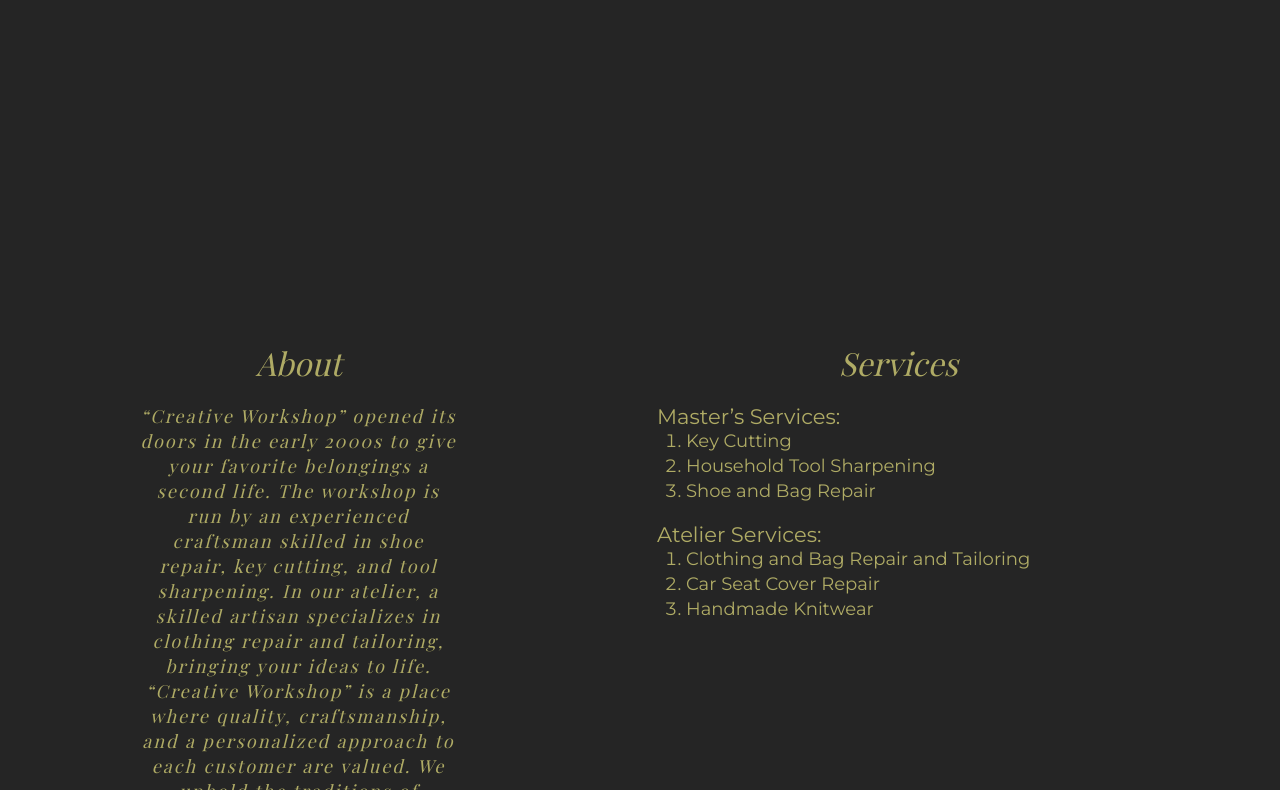
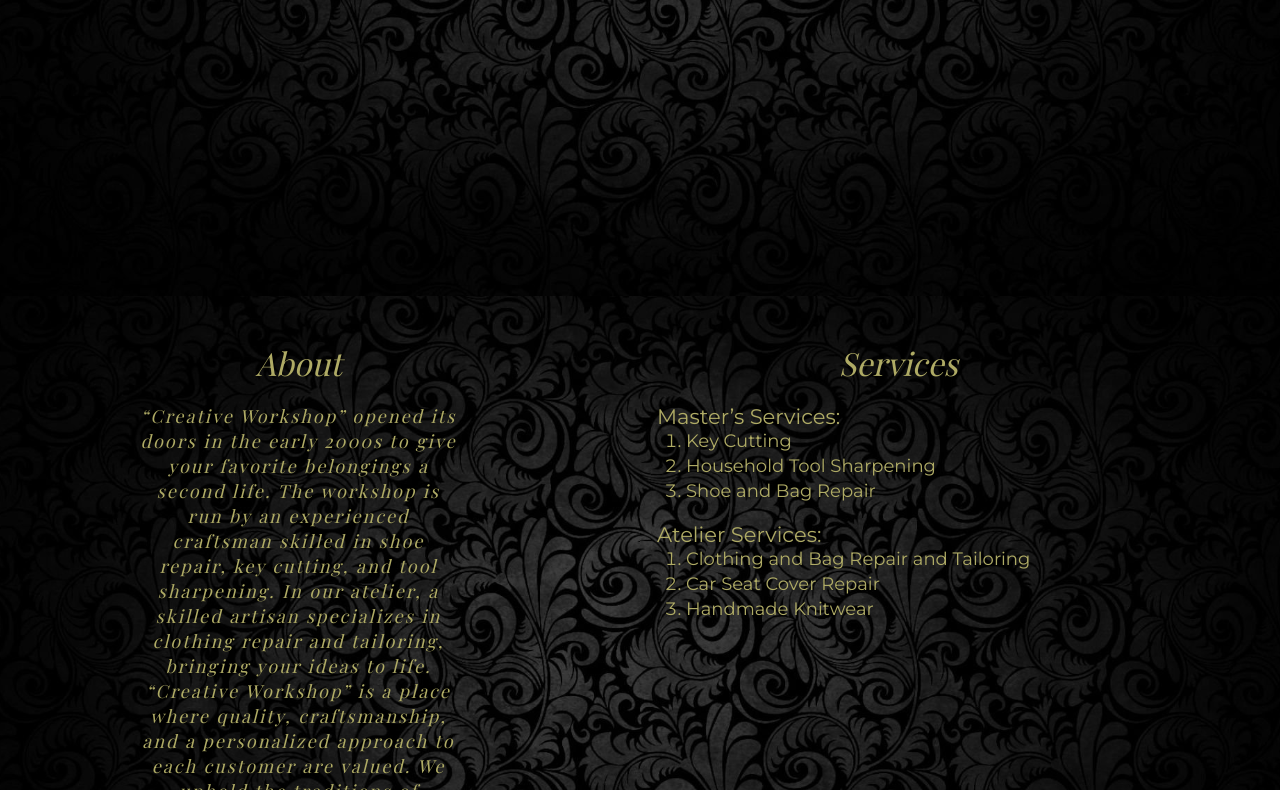
Before and after one commit to moondAwg505/Creative-Workshop, a plain HTML site: page index.html in a window 1280 px wide. Shown: the part 504-1294 px from the top of the page. Drawn offline with nearby package versions, Linux system fonts and the light colour scheme; the site is published under a folder, as on GitHub Pages, so addresses that start at the root find nothing; a web font is replaced by a local one.

Commit message:
Изменение в пити до изображения

```diff
--- a/styles/style.css
+++ b/styles/style.css
@@ -2,7 +2,7 @@
   background-color: #252525;
   font-style: italic;
   color: var(--color-text);
-  background-image: url(/images/1678783096_zefirka-club-p-fon-blek-20.jpg);
+  background-image: url(../images/1678783096_zefirka-club-p-fon-blek-20.jpg);
   background-attachment: fixed;
   background-repeat: no-repeat;
   background-size: cover;
```
